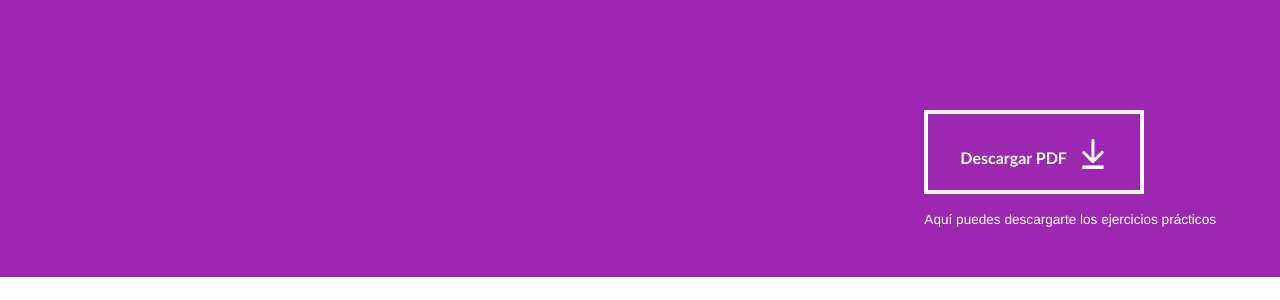
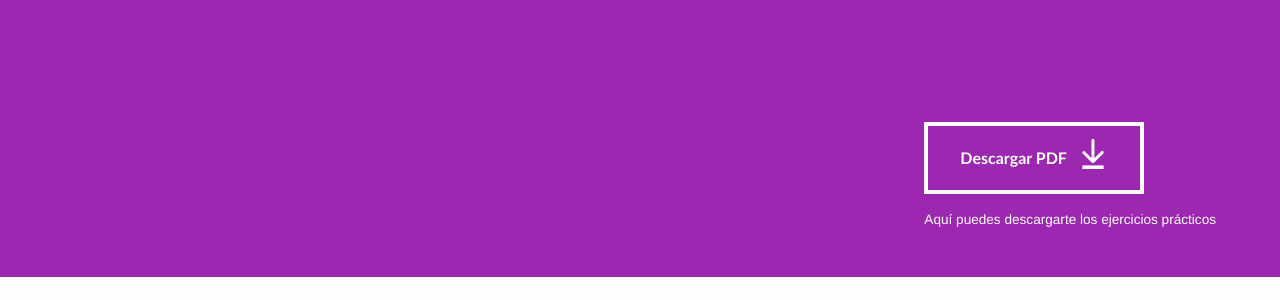
Before and after one commit to pornoeskola/site, a Jekyll site: the page built from _posts/2017-11-09-pornofeminista-castellano.html, in a window 1280 px wide. Shown: the part 623-923 px from the top of the page. Built offline with Jekyll 4.4.1, drawn with Linux system fonts in a browser that asks for light colours; some web fonts are replaced.

Commit message:
Resized PDF download link.

```diff
--- a/_sass/view/_home.scss
+++ b/_sass/view/_home.scss
@@ -133,7 +133,7 @@
     border: 4px solid $color-white;
     color: $color-white !important; // revise
     display: inline-block;
-    padding: 1.25rem 2rem;
+    padding: 0.5rem 2rem 1.25rem 2rem;
 
     &:hover {
       border: 4px solid $color-black;
```
Also changed, not shown: 1 other file.
